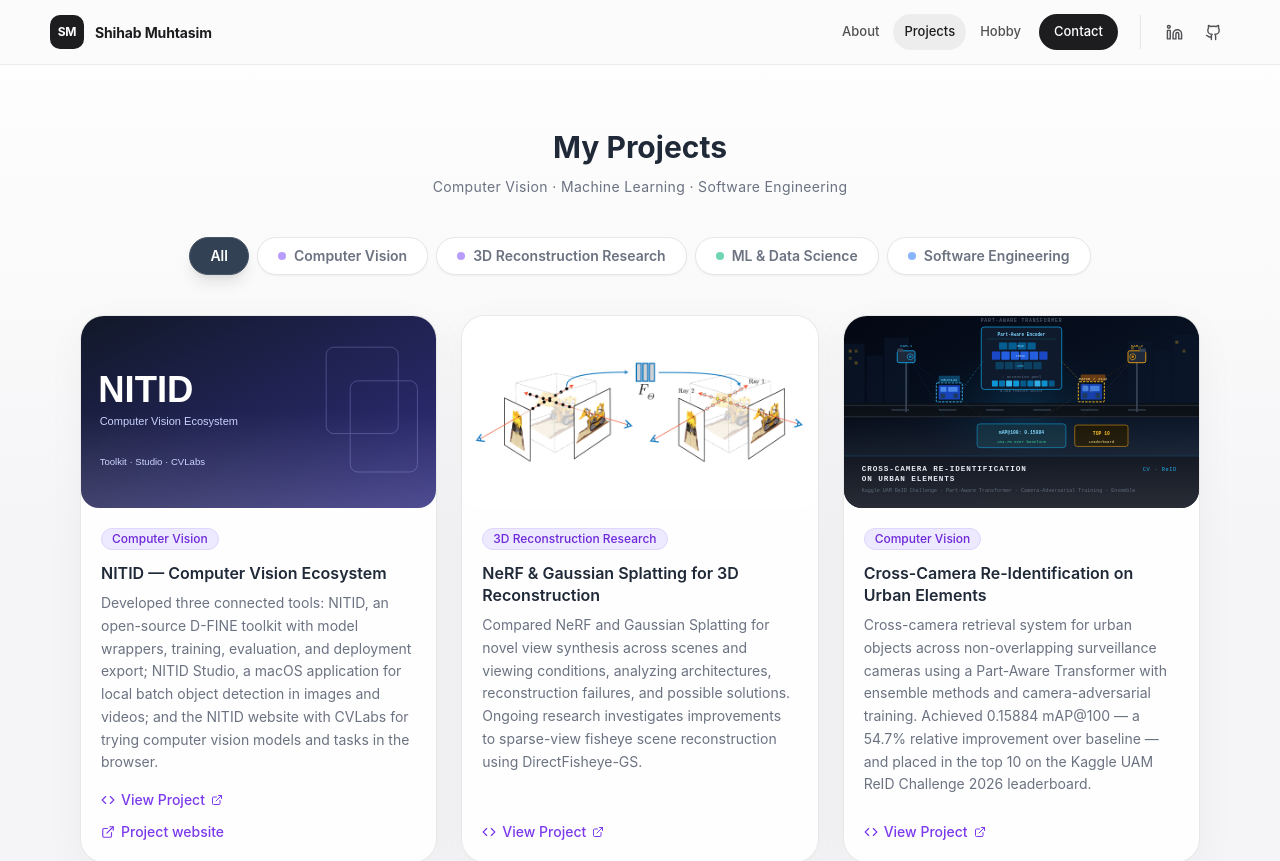
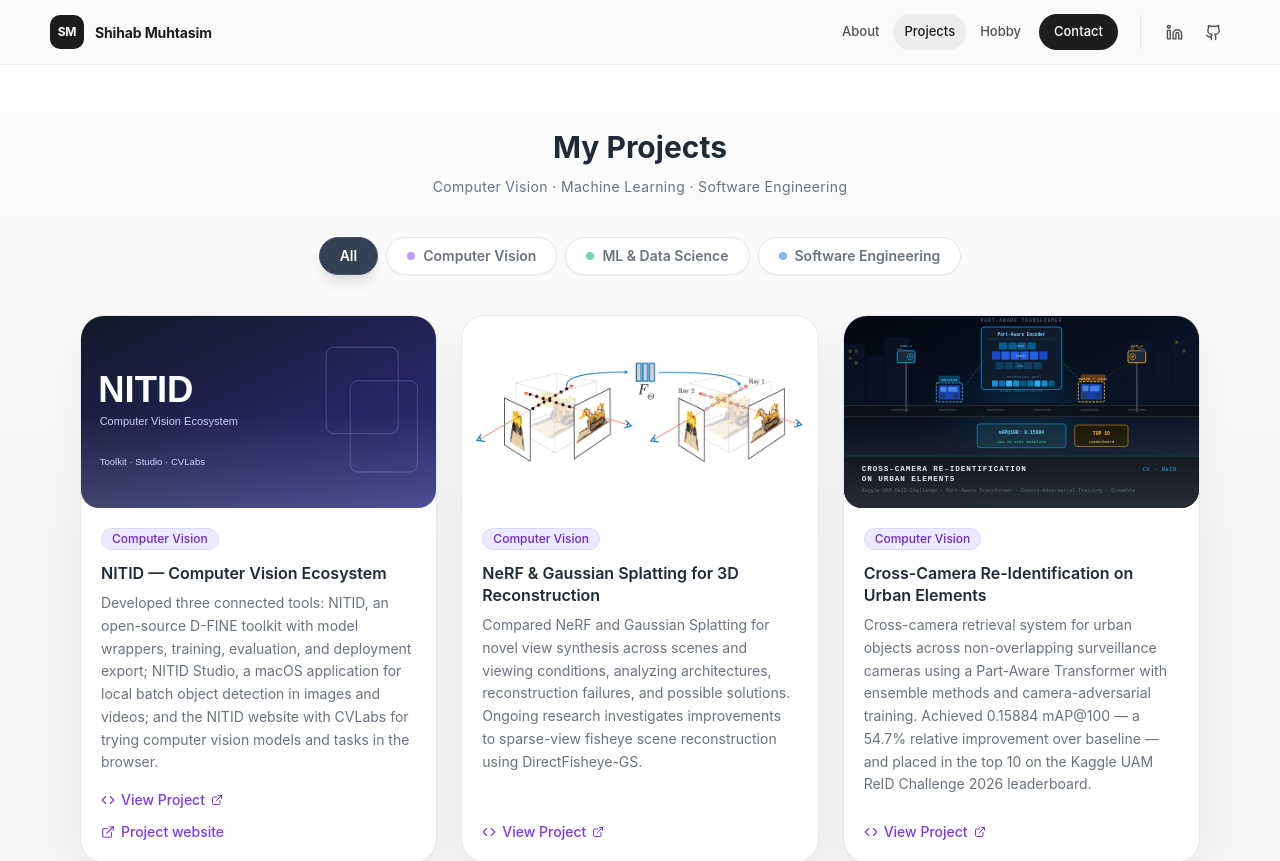
Before and after one commit to shihabmuhtasim/shihabmuhtasim.github.io, a React (Vite) app: page /#/projects in a window 1280 px wide. Shown: the top 861 px of the page. Built offline with nearby package versions, Linux system fonts and the light colour scheme.

Commit message:
Group reconstruction research under Computer Vision

```diff
--- a/src/components/Projects.tsx
+++ b/src/components/Projects.tsx
@@ -1,7 +1,7 @@
 import React, { useState } from 'react';
 import { ExternalLink, Code } from 'lucide-react';
 
-type CategoryKey = 'all' | 'cv' | '3d' | 'ml' | 'se';
+type CategoryKey = 'all' | 'cv' | 'ml' | 'se';
 
 interface Project {
   categoryKey: CategoryKey;
@@ -27,8 +27,8 @@ const projects: Project[] = [
     websiteUrl: 'https://nitid-website.nitid-vaelsys.workers.dev/',
   },
   {
-    categoryKey: '3d',
-    categoryLabel: '3D Reconstruction Research',
+    categoryKey: 'cv',
+    categoryLabel: 'Computer Vision',
     title: 'NeRF & Gaussian Splatting for 3D Reconstruction',
     description:
       'Compared NeRF and Gaussian Splatting for novel view synthesis across scenes and viewing conditions, analyzing architectures, reconstruction failures, and possible solutions. Ongoing research investigates improvements to sparse-view fisheye scene reconstruction using DirectFisheye-GS.',
@@ -216,14 +216,12 @@ const projects: Project[] = [
 const TABS: { key: CategoryKey; label: string; dot: string }[] = [
   { key: 'all', label: 'All',                   dot: '' },
   { key: 'cv',  label: 'Computer Vision',        dot: 'bg-violet-500' },
-  { key: '3d',  label: '3D Reconstruction Research', dot: 'bg-violet-500' },
   { key: 'ml',  label: 'ML & Data Science',      dot: 'bg-emerald-500' },
   { key: 'se',  label: 'Software Engineering',   dot: 'bg-blue-500' },
 ];
 
 function getActiveTabClass(key: CategoryKey): string {
   switch (key) {
-    case '3d':
     case 'cv':  return 'bg-violet-600  text-white border-violet-600  shadow-lg shadow-violet-900/30';
     case 'ml':  return 'bg-emerald-600 text-white border-emerald-600 shadow-lg shadow-emerald-900/30';
     case 'se':  return 'bg-blue-600    text-white border-blue-600    shadow-lg shadow-blue-900/30';
@@ -233,7 +231,6 @@ function getActiveTabClass(key: CategoryKey): string {
 
 function getTagClass(key: CategoryKey): string {
   switch (key) {
-    case '3d':
     case 'cv':  return 'bg-violet-100  text-violet-700  border border-violet-200';
     case 'ml':  return 'bg-emerald-100 text-emerald-700 border border-emerald-200';
     case 'se':  return 'bg-blue-100    text-blue-700    border border-blue-200';
@@ -243,7 +240,6 @@ function getTagClass(key: CategoryKey): string {
 
 function getLinkClass(key: CategoryKey): string {
   switch (key) {
-    case '3d':
     case 'cv':  return 'text-violet-600  hover:text-violet-800';
     case 'ml':  return 'text-emerald-600 hover:text-emerald-800';
     case 'se':  return 'text-blue-600    hover:text-blue-800';
@@ -253,7 +249,6 @@ function getLinkClass(key: CategoryKey): string {
 
 function getCardAccentClass(key: CategoryKey): string {
   switch (key) {
-    case '3d':
     case 'cv':  return 'hover:border-violet-200  hover:shadow-violet-100/50';
     case 'ml':  return 'hover:border-emerald-200 hover:shadow-emerald-100/50';
     case 'se':  return 'hover:border-blue-200    hover:shadow-blue-100/50';
@@ -272,7 +267,7 @@ const Projects = () => {
 
   const filtered = activeCategory === 'all'
     ? projects
-    : projects.filter(p => p.categoryKey === activeCategory || (activeCategory === 'cv' && p.categoryKey === '3d'));
+    : projects.filter(p => p.categoryKey === activeCategory);
 
   return (
     <section className="bg-gray-100 py-14 min-h-screen">
```
